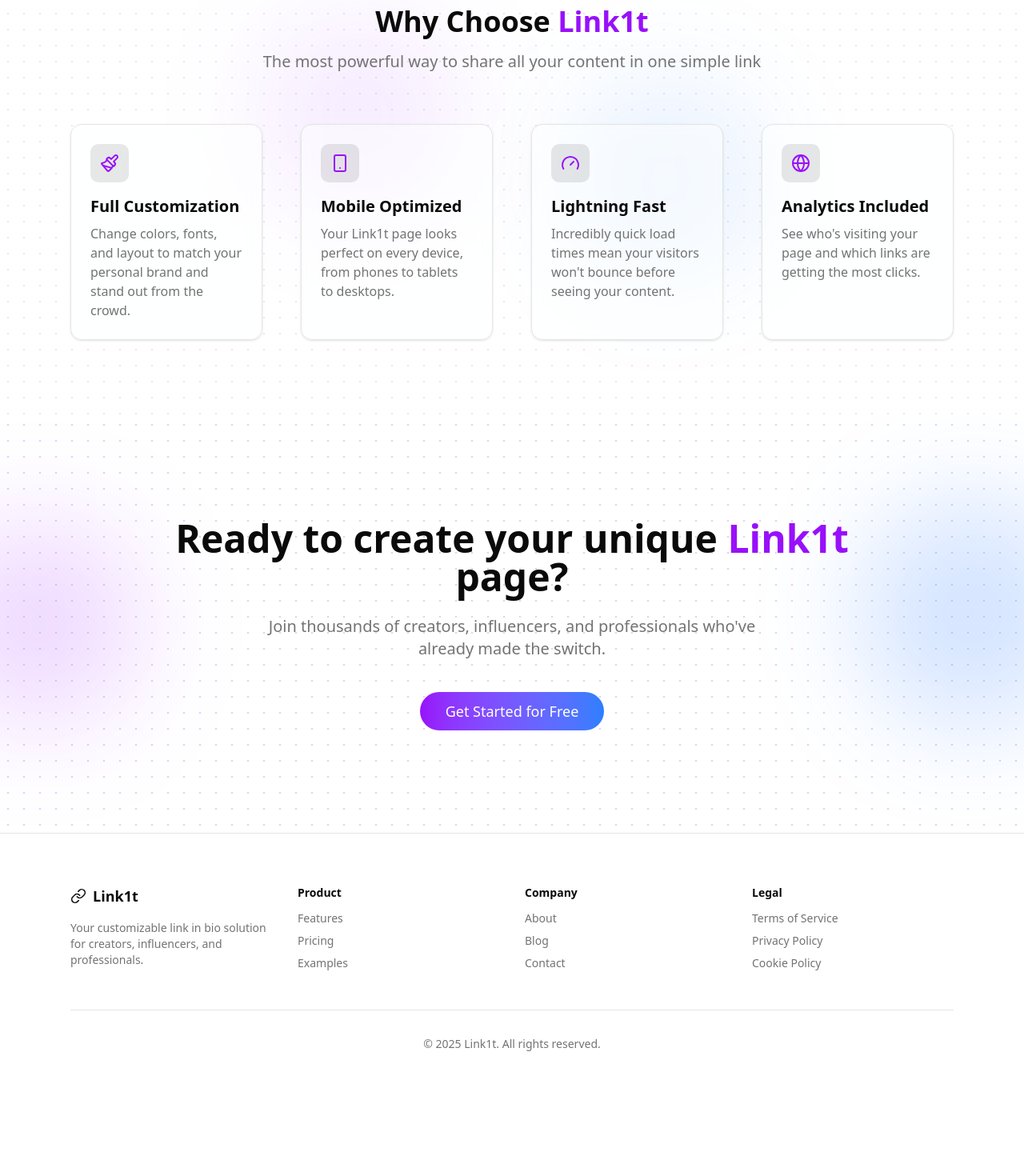
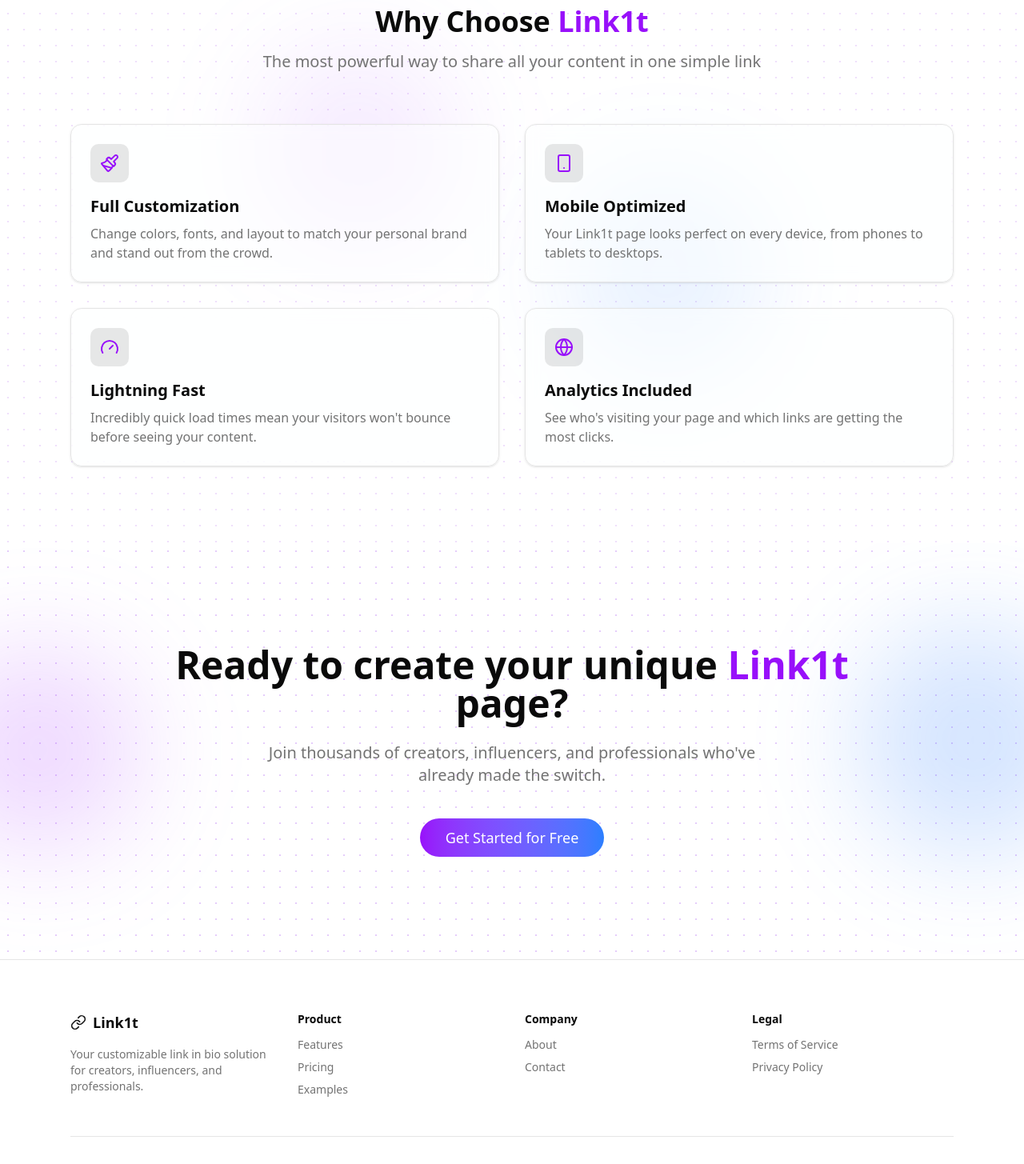
Before and after one commit to Buddhsen-tripathi/link1t, a Next.js app: page / in a window 1280 px wide. Shown: the part 1002-2457 px from the top of the page at 80% size. Before the commit the page ends 2381 px from the top, so only its background shows below. Built offline with nearby package versions, Linux system fonts and the light colour scheme.

Commit message:
Home page setup

```diff
--- a/app/layout.tsx
+++ b/app/layout.tsx
@@ -1,8 +1,7 @@
-import type { Metadata } from "next";
+"use client";
+
+import { ThemeProvider } from "next-themes";
 import "./globals.css";
-
-export const metadata: Metadata = {
-};
 
 export default function RootLayout({
   children,
@@ -12,7 +11,9 @@ export default function RootLayout({
   return (
     <html lang="en">
       <body>
-        {children}
+        <ThemeProvider attribute="class" defaultTheme="system" enableSystem>
+          {children}
+        </ThemeProvider>
       </body>
     </html>
   );
--- a/components/Features.tsx
+++ b/components/Features.tsx
@@ -2,7 +2,6 @@
 
 import { useEffect, useRef } from "react"
 import { Paintbrush, Smartphone, Gauge, Globe } from "lucide-react"
-import { cn } from "@/lib/utils"
 
 const features = [
   {
@@ -52,6 +51,7 @@ export function Features() {
 
   return (
     <section
+      id="features"
       ref={featuresRef}
       className="py-20 md:py-32 relative overflow-hidden"
     >
@@ -78,7 +78,7 @@ export function Features() {
           </p>
         </div>
 
-        <div className="grid grid-cols-1 sm:grid-cols-2 lg:grid-cols-4 gap-8 md:gap-12">
+        <div className="grid grid-cols-1 sm:grid-cols-2 lg:grid-cols-2 xl:grid-cols-2 gap-4 md:gap-6 lg:gap-8">
           {features.map((feature, index) => (
             <div
               key={index}
--- a/components/Footer.tsx
+++ b/components/Footer.tsx
@@ -20,7 +20,7 @@ export function Footer() {
             <h3 className="text-sm font-semibold mb-3">Product</h3>
             <ul className="space-y-2 text-sm">
               <li>
-                <Link href="/features" className="text-muted-foreground hover:text-foreground transition-colors">
+                <Link href="/#features" className="text-muted-foreground hover:text-foreground transition-colors">
                   Features
                 </Link>
               </li>
@@ -46,11 +46,6 @@ export function Footer() {
                 </Link>
               </li>
               <li>
-                <Link href="/blog" className="text-muted-foreground hover:text-foreground transition-colors">
-                  Blog
-                </Link>
-              </li>
-              <li>
                 <Link href="/contact" className="text-muted-foreground hover:text-foreground transition-colors">
                   Contact
                 </Link>
@@ -71,11 +66,6 @@ export function Footer() {
                   Privacy Policy
                 </Link>
               </li>
-              <li>
-                <Link href="/cookies" className="text-muted-foreground hover:text-foreground transition-colors">
-                  Cookie Policy
-                </Link>
-              </li>
             </ul>
           </div>
         </div>
--- a/components/Hero.tsx
+++ b/components/Hero.tsx
@@ -3,7 +3,6 @@
 import { useEffect, useRef } from "react"
 import Link from "next/link"
 import { Button } from "@/components/ui/button"
-import { cn } from "@/lib/utils"
 
 export function Hero() {
   const heroRef = useRef<HTMLDivElement>(null)
--- a/components/Navbar.tsx
+++ b/components/Navbar.tsx
@@ -4,12 +4,11 @@ import { useState, useEffect } from "react"
 import Link from "next/link"
 import { Button } from "@/components/ui/button"
 import { cn } from "@/lib/utils"
-import { Link as LinkIcon, Menu, X, Sun, Moon } from "lucide-react"
+import { Link as LinkIcon, Sun, Moon } from "lucide-react"
 import { useTheme } from "next-themes"
 
 export function Navbar() {
     const [scrolled, setScrolled] = useState(false)
-  const [isOpen, setIsOpen] = useState(false)
     const { theme, setTheme } = useTheme()
 
     useEffect(() => {
@@ -38,6 +37,9 @@ export function Navbar() {
 
                 {/* Desktop Navigation */}
                 <div className="hidden md:flex items-center space-x-4">
+                    <Button asChild variant="ghost">
+                        <Link href="/login">Log in</Link>
+                    </Button>
                     <Button
                         variant="ghost"
                         size="icon"
@@ -48,13 +50,13 @@ export function Navbar() {
                         <Moon className="absolute h-5 w-5 rotate-90 scale-0 transition-all dark:rotate-0 dark:scale-100" />
                         <span className="sr-only">Toggle theme</span>
                     </Button>
+                </div>
+
+                {/* Mobile navigation: only theme toggle */}
+                <div className="md:hidden flex items-center">
                     <Button asChild variant="ghost">
                         <Link href="/login">Log in</Link>
                     </Button>
-        </div>
-
-        {/* Mobile Navigation */}
-        <div className="md:hidden flex items-center">
                     <Button
                         variant="ghost"
                         size="icon"
@@ -65,35 +67,8 @@ export function Navbar() {
                         <Moon className="absolute h-5 w-5 rotate-90 scale-0 transition-all dark:rotate-0 dark:scale-100" />
                         <span className="sr-only">Toggle theme</span>
                     </Button>
-          <Button
-            variant="ghost"
-            size="icon"
-            onClick={() => setIsOpen(!isOpen)}
-          >
-            {isOpen ? (
-              <X className="h-6 w-6" />
-            ) : (
-              <Menu className="h-6 w-6" />
-            )}
-          </Button>
                 </div>
             </nav>
-
-      {/* Mobile Menu */}
-      {isOpen && (
-        <div className="md:hidden">
-          <div className="container mx-auto px-4 py-4 bg-background/95 backdrop-blur-sm border-t">
-            <div className="flex flex-col space-y-3">
-              <Button asChild variant="ghost" className="w-full justify-start">
-                <Link href="/login">Log in</Link>
-              </Button>
-              <Button asChild variant="gradient" className="w-full justify-start">
-                <Link href="/signup">Get Started</Link>
-              </Button>
-            </div>
-          </div>
-        </div>
-      )}
         </header>
     )
 }
```
Lines whose indentation alone changed are shown as unchanged.
